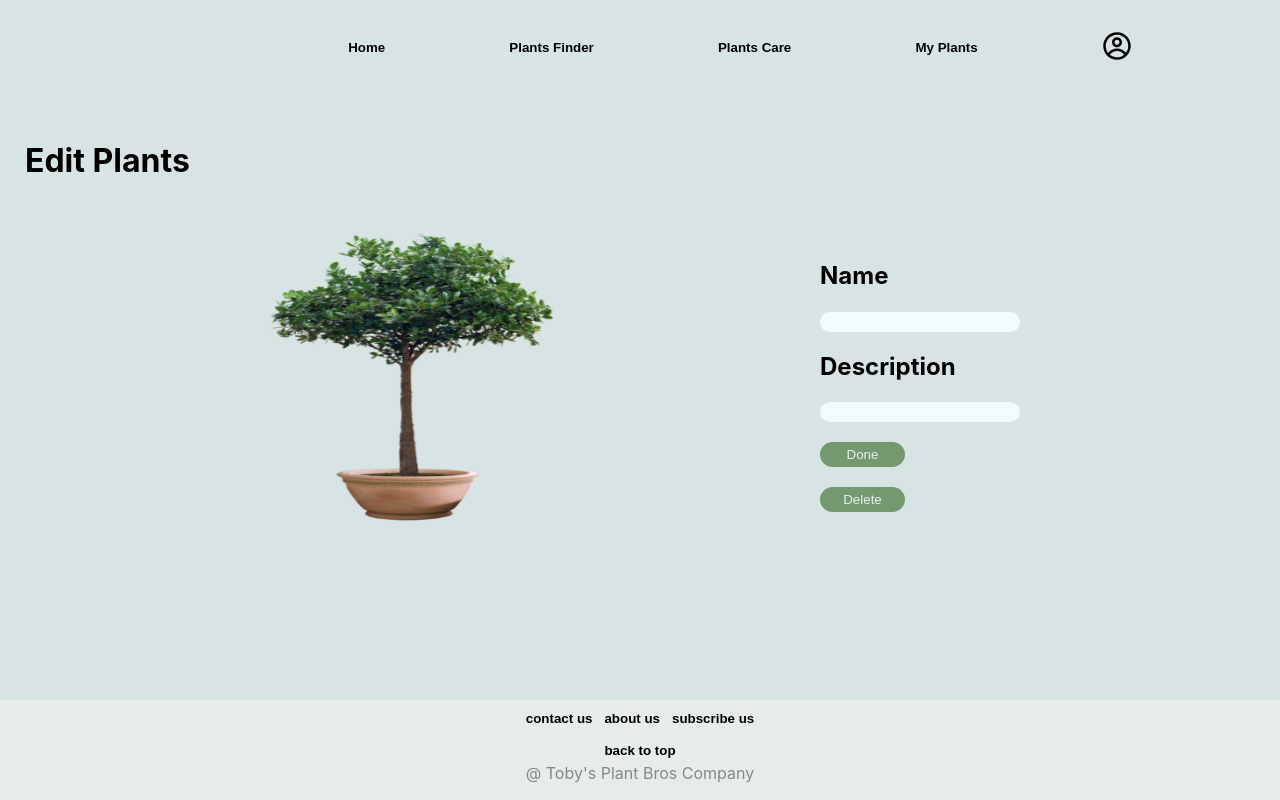
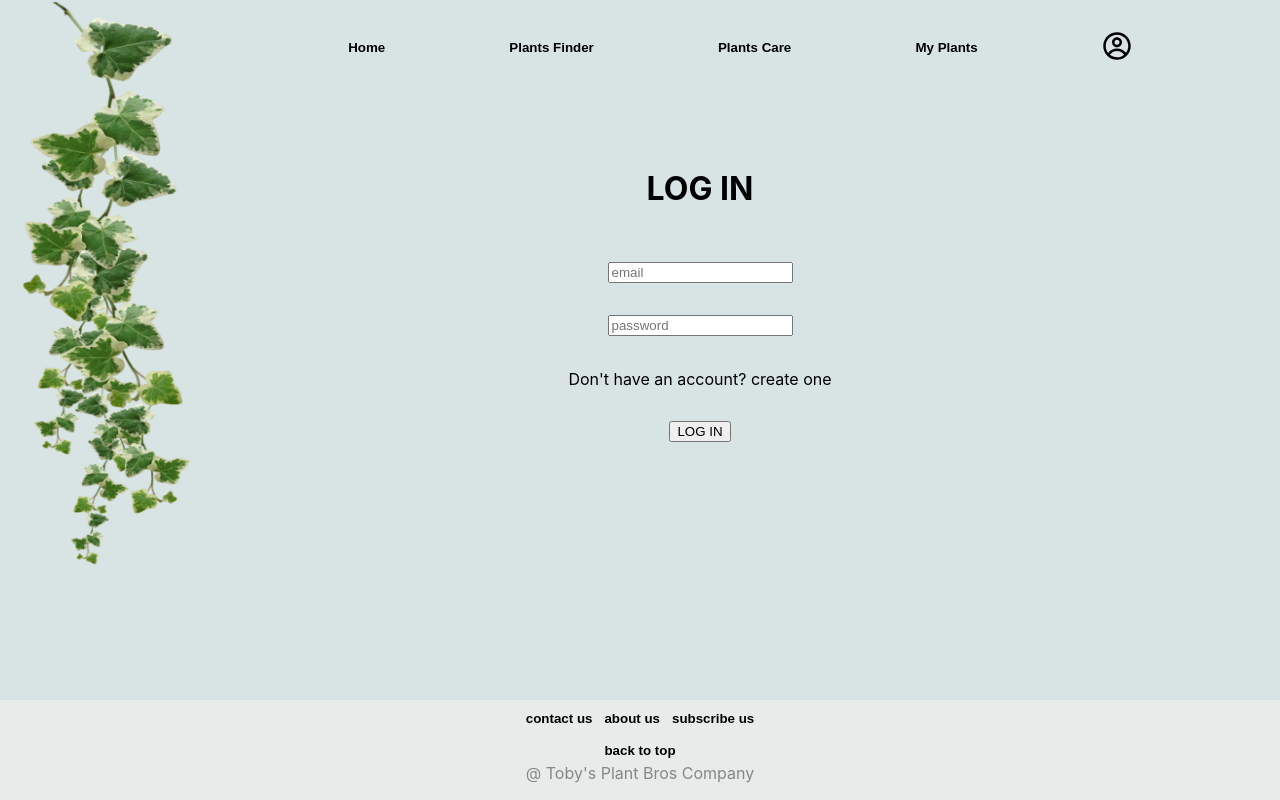
Before and after one commit to LordSahandii/CSTP2107-Quiz4, a Next.js app in the folder plants/: page / in a window 1280 px wide. Built offline with nearby package versions, Linux system fonts and the light colour scheme.

Commit message:
Login Page

```diff
--- /dev/null
+++ b/plants/src/components/Login/index.tsx
@@ -0,0 +1,24 @@
+import Styles from "@/styles/Login.module.sass"
+import Image from "next/image"
+
+export default function Login(){
+
+    return(
+        <div className={Styles.container}>
+            <div className={Styles.picture}>
+                <Image src="/login.png" width={200} height={650}/>
+            </div>
+            <div className={Styles.logForm}>
+                <h1 className={Styles.title}>LOG IN</h1>
+
+                <input type="email" placeholder="email" className={Styles.inputs}/>
+                <input type="password" placeholder="password" className={Styles.inputs}/>
+
+
+                <div className={Styles.txt}>Don't have an account? <a href="/" className={Styles.create}>create one</a></div>
+                <button className={Styles.button}>LOG IN</button>
+
+            </div>
+        </div>
+    )
+}
--- a/plants/src/pages/index.tsx
+++ b/plants/src/pages/index.tsx
@@ -10,6 +10,7 @@ import PlantsCare from '@/components/PlantsCare'
 import MyPlants from '@/components/MyPlants'
 import AddPlants from '@/components/AddPlants'
 import EditPlants from '@/components/EditPlants'
+import Login from '@/components/Login'
 
 export default function Home() {
 
@@ -21,7 +22,7 @@ export default function Home() {
         <link rel="icon" href="/favicon.ico" />
       </Head>
       <Header/>
-      <EditPlants/>
+      <Login/>
       <div className={styles.foot}>
       <Footer/>
       </div>
--- /dev/null
+++ b/plants/src/styles/Login.module.sass
@@ -0,0 +1,26 @@
+.logForm
+    display: flex
+    flex-direction: column
+    justify-content: space-evenly
+    justify-items: center
+    align-content: center
+    align-items: center
+    height: 400px
+    width: 1000px
+    padding: 20px
+.title
+
+.button
+
+.inputs
+
+.picture
+    transform: translate(0px,-100px)
+
+
+.txt
+
+.create
+
+.container
+    display: flex
```
Also changed, not shown: plants/src/components/Signup/index.tsx (added, +21 -0 lines), plants/public/login.png (added), plants/public/signup.png (added), plants/src/styles/Signup.module.sass (added).
